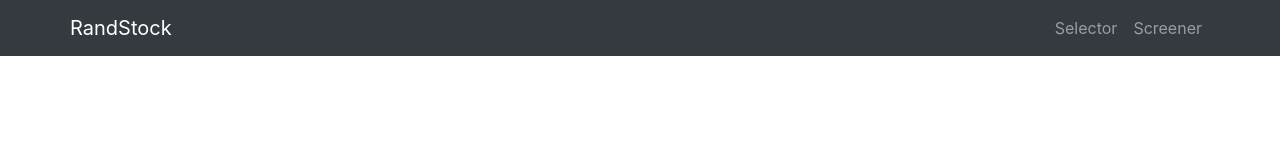
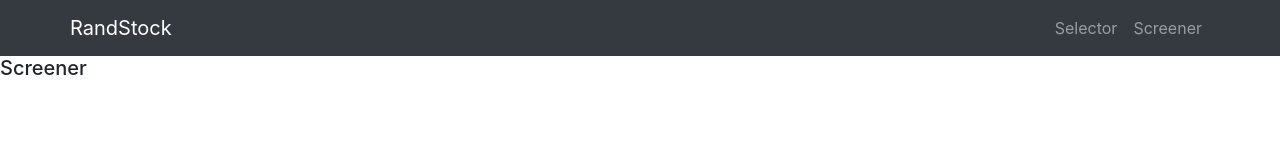
Before and after one commit to oscj/rand-stock, a React (Create React App) app in the folder randstock/: page /screener in a window 1280 px wide. Shown: the top 160 px of the page. Built offline with nearby package versions, Linux system fonts and the light colour scheme.

Commit message:
simple nav working

```diff
--- a/randstock/package.json
+++ b/randstock/package.json
@@ -10,6 +10,7 @@
     "react": "^17.0.2",
     "react-bootstrap": "^1.6.1",
     "react-dom": "^17.0.2",
+    "react-router-dom": "^5.2.0",
     "react-scripts": "4.0.3",
     "web-vitals": "^1.0.1"
   },
--- a/randstock/src/App.js
+++ b/randstock/src/App.js
@@ -1,17 +1,12 @@
-import { Nav, NavDropdown, Navbar, Container } from 'react-bootstrap';
+import NavBar from './components/NavBar';
+import { BrowserRouter as Router } from 'react-router-dom';
 
 function App() {
   return (
     <div className="App">
-      <Navbar bg="dark" variant="dark">
-        <Container>
-          <Navbar.Brand href="#home">RandStock</Navbar.Brand>
-          <Nav className="me-auto">
-            <Nav.Link href="/selector">Selector</Nav.Link>
-            <Nav.Link href="/screener">Screener</Nav.Link>
-          </Nav>
-        </Container>
-      </Navbar>
+      <Router>
+        <NavBar />
+      </Router>
     </div>
   );
 }
--- a/randstock/src/components/NavBar.jsx
+++ b/randstock/src/components/NavBar.jsx
@@ -0,0 +1,33 @@
+import React from 'react';
+import { Nav, Navbar, Container } from 'react-bootstrap';
+import {
+    BrowserRouter as Router,
+    Route,
+    Switch,
+    Link
+} from 'react-router-dom';
+
+import SelectorPage from './selector/SelectorPage';
+import ScreenerPage from './screener/ScreenerPage';
+
+export default function NavBar() {
+    return (
+        <div>
+            <Router>
+                <Navbar bg="dark" variant="dark">
+                    <Container>
+                        <Navbar.Brand href="#home">RandStock</Navbar.Brand>
+                        <Nav className="me-auto">
+                            <Nav.Link as={Link} to="/selector">Selector</Nav.Link>
+                            <Nav.Link as={Link} to="/screener">Screener</Nav.Link>
+                        </Nav>
+                    </Container>
+                </Navbar>
+                <Switch>
+                    <Route path="/selector" component={SelectorPage} />
+                    <Route path="/screener" component={ScreenerPage} />
+                </Switch>
+            </Router>
+        </div>
+    )
+}
--- /dev/null
+++ b/randstock/src/components/screener/ScreenerPage.jsx
@@ -0,0 +1,9 @@
+import React from 'react'
+
+export default function ScreenerPage() {
+    return (
+        <div>
+            <h5>Screener</h5>
+        </div>
+    )
+}
--- /dev/null
+++ b/randstock/src/components/selector/SelectorPage.jsx
@@ -0,0 +1,11 @@
+import React from 'react';
+
+const SelectorPage = () => {
+    return (
+        <div>
+            <h5>Selector</h5>
+        </div>
+    );
+}
+
+export default SelectorPage;
```
Also changed, not shown: randstock/src/components/NewsSection.jsx (deleted), randstock/src/components/SelectionSection.jsx (deleted), randstock/src/components/StockStats.jsx (deleted), 1 other file (tests, documents, lock files or other folders).
